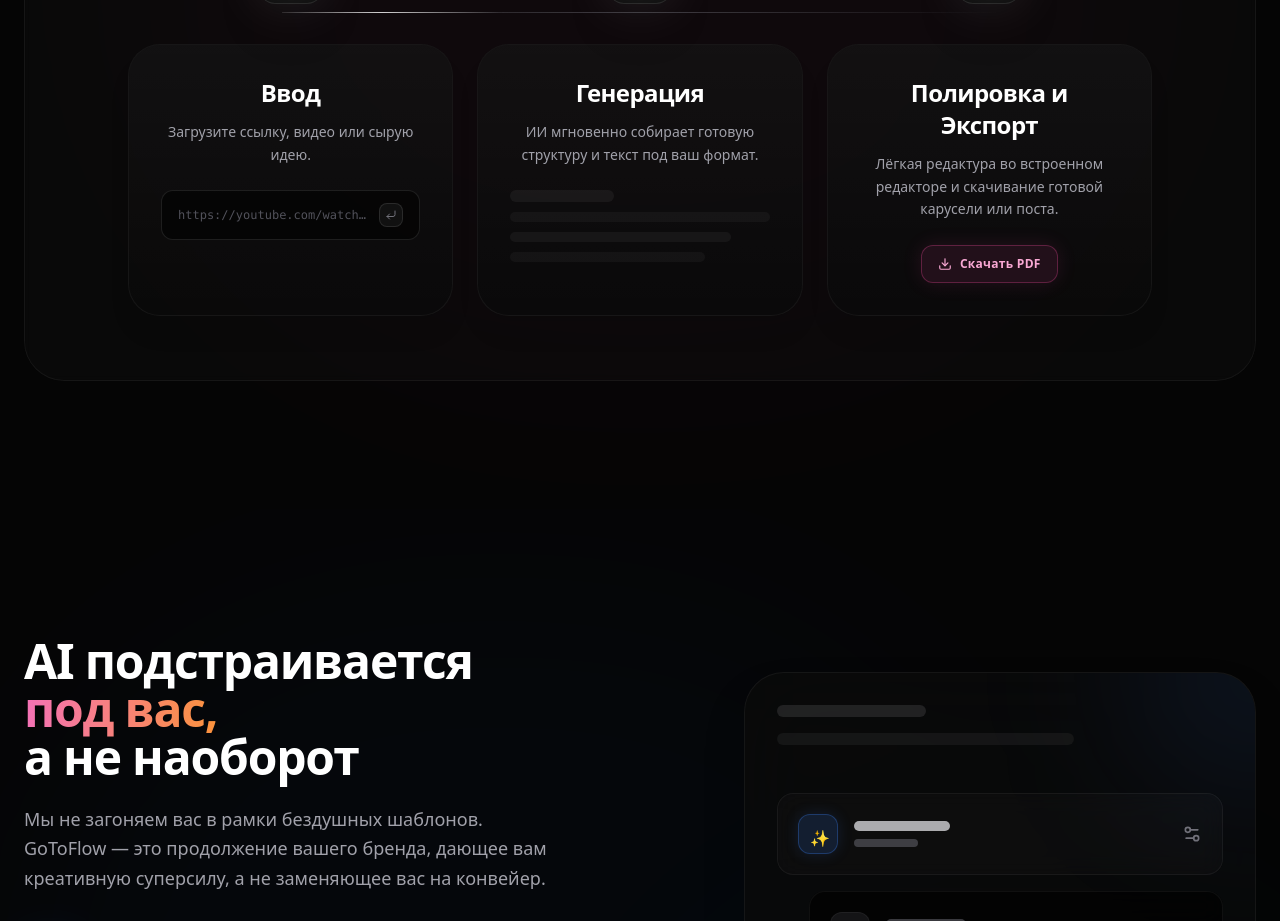
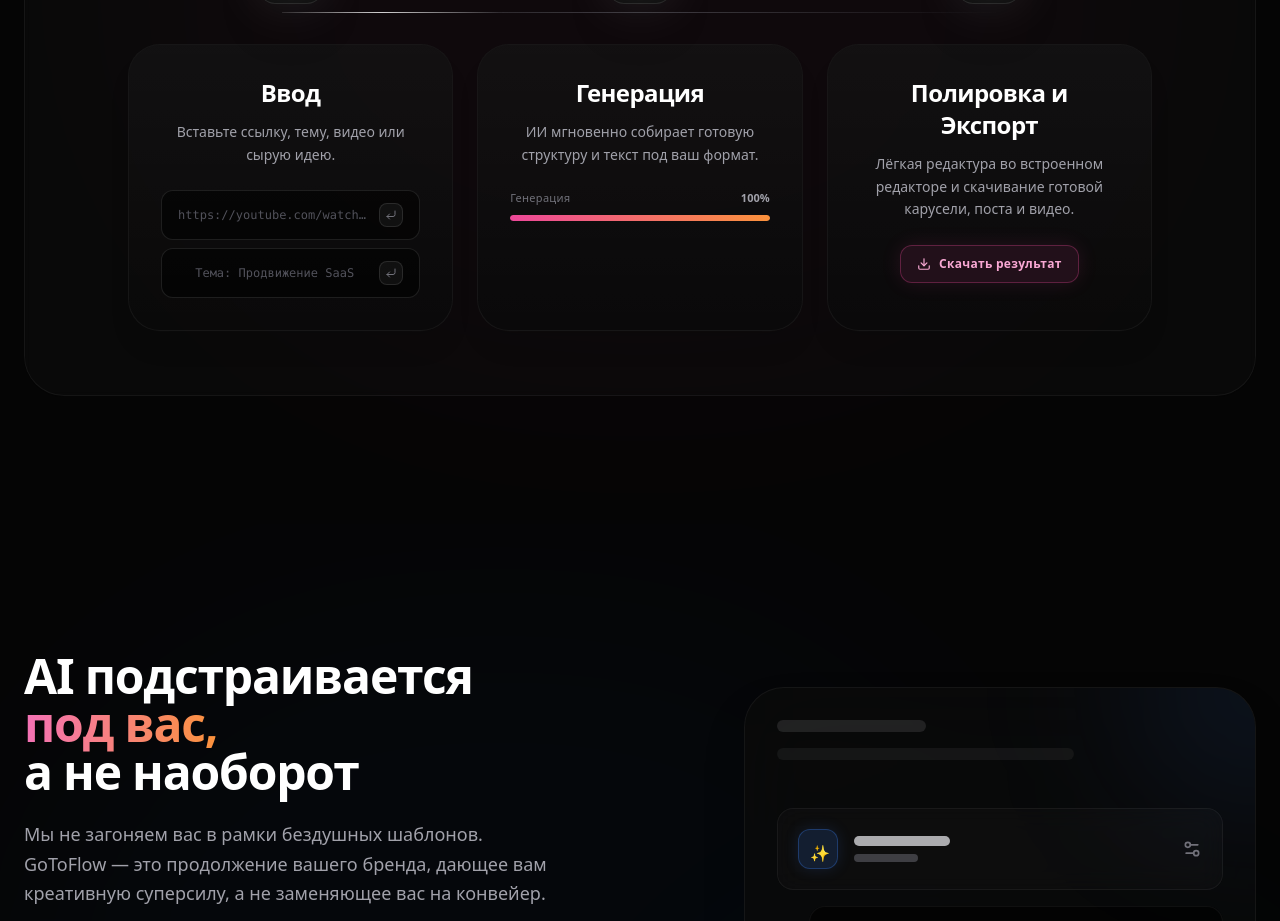
Before and after one commit to matteimikeska49-bot/gtf, a React (Vite) app: page / in a window 1280 px wide. Shown: the part 5000-5921 px from the top of the page. Built offline with nearby package versions, Linux system fonts and the light colour scheme.

Commit message:
feat(how-it-works): animated progress bar, dual input mockup, updated copy

```diff
--- a/src/components/HowItWorksSection.jsx
+++ b/src/components/HowItWorksSection.jsx
@@ -1,33 +1,68 @@
-import React from 'react';
+import React, { useState, useEffect } from 'react';
 import { motion } from 'framer-motion';
 import { CornerDownLeft, Sparkles, Download } from 'lucide-react';
 
 /* ─── Микро-UI: Имитация поля ввода (Шаг 1) ─── */
 const InputMockup = () => (
-  <div className="mt-6 flex items-center gap-2 px-4 py-3 rounded-xl bg-black/50 border border-white/10 w-full max-w-xs">
-    <span className="text-xs text-zinc-600 flex-1 truncate font-mono">https://youtube.com/watch?v=...</span>
-    <div className="shrink-0 w-6 h-6 rounded-lg bg-white/5 border border-white/10 flex items-center justify-center">
-      <CornerDownLeft className="w-3 h-3 text-zinc-500" />
+  <div className="mt-6 flex flex-col gap-2 w-full max-w-xs">
+    <div className="flex items-center gap-2 px-4 py-3 rounded-xl bg-black/50 border border-white/10">
+      <span className="text-xs text-zinc-600 flex-1 truncate font-mono">https://youtube.com/watch?v=...</span>
+      <div className="shrink-0 w-6 h-6 rounded-lg bg-white/5 border border-white/10 flex items-center justify-center">
+        <CornerDownLeft className="w-3 h-3 text-zinc-500" />
+      </div>
+    </div>
+    <div className="flex items-center gap-2 px-4 py-3 rounded-xl bg-black/50 border border-white/10">
+      <span className="text-xs text-zinc-600 flex-1 truncate font-mono">Тема: Продвижение SaaS</span>
+      <div className="shrink-0 w-6 h-6 rounded-lg bg-white/5 border border-white/10 flex items-center justify-center">
+        <CornerDownLeft className="w-3 h-3 text-zinc-500" />
+      </div>
     </div>
   </div>
 );
 
-/* ─── Микро-UI: Скелетон генерации (Шаг 2) ─── */
-const SkeletonMockup = () => (
-  <div className="mt-6 flex flex-col gap-2.5 w-full max-w-xs">
-    <div className="h-3 w-2/5 rounded-full bg-white/10 animate-pulse" />
-    <div className="h-2.5 w-full rounded-full bg-white/[0.07] animate-pulse [animation-delay:150ms]" />
-    <div className="h-2.5 w-[85%] rounded-full bg-white/[0.07] animate-pulse [animation-delay:300ms]" />
-    <div className="h-2.5 w-3/4 rounded-full bg-white/[0.05] animate-pulse [animation-delay:450ms]" />
-  </div>
-);
+/* ─── Микро-UI: Анимированный прогресс-бар генерации (Шаг 2) ─── */
+const ProgressMockup = () => {
+  const [pct, setPct] = useState(0);
+
+  useEffect(() => {
+    const DURATION = 2800; // ms for 0 -> 100
+    const STEP = 16;       // ~60fps
+    let current = 0;
+    const tick = () => {
+      current = (current + (100 * STEP) / DURATION);
+      if (current >= 100) {
+        setPct(100);
+        setTimeout(() => { current = 0; setPct(0); }, 600);
+      } else {
+        setPct(Math.floor(current));
+      }
+    };
+    const id = setInterval(tick, STEP);
+    return () => clearInterval(id);
+  }, []);
+
+  return (
+    <div className="mt-6 w-full max-w-xs flex flex-col gap-2">
+      <div className="flex items-center justify-between">
+        <span className="text-[11px] text-zinc-500 font-medium tracking-wide">Генерация</span>
+        <span className="text-[11px] text-zinc-400 font-bold tabular-nums">{pct}%</span>
+      </div>
+      <div className="w-full h-1.5 rounded-full bg-white/[0.06] overflow-hidden">
+        <div
+          className="h-full rounded-full bg-gradient-to-r from-pink-500 to-orange-400 transition-[width] duration-[16ms] ease-linear shadow-[0_0_8px_rgba(236,72,153,0.5)]"
+          style={{ width: `${pct}%` }}
+        />
+      </div>
+    </div>
+  );
+};
 
 /* ─── Микро-UI: Кнопка экспорта (Шаг 3) ─── */
 const ExportMockup = () => (
   <div className="mt-6">
     <button className="flex items-center gap-2 px-4 py-2.5 rounded-xl border border-pink-500/30 bg-pink-500/10 shadow-[0_0_20px_rgba(236,72,153,0.12)] text-pink-300 text-xs font-semibold tracking-wide transition-all hover:shadow-[0_0_30px_rgba(236,72,153,0.2)] hover:bg-pink-500/15 hover:border-pink-500/50 group">
       <Download className="w-3.5 h-3.5 group-hover:-translate-y-0.5 transition-transform duration-300" />
-      Скачать PDF
+      Скачать результат
     </button>
   </div>
 );
@@ -37,7 +72,7 @@ const steps = [
     icon: CornerDownLeft,
     number: 1,
     title: "Ввод",
-    desc: "Загрузите ссылку, видео или сырую идею.",
+    desc: "Вставьте ссылку, тему, видео или сырую идею.",
     micro: <InputMockup />,
   },
   {
@@ -45,13 +80,13 @@ const steps = [
     number: 2,
     title: "Генерация",
     desc: "ИИ мгновенно собирает готовую структуру и текст под ваш формат.",
-    micro: <SkeletonMockup />,
+    micro: <ProgressMockup />,
   },
   {
     icon: Download,
     number: 3,
     title: "Полировка и Экспорт",
-    desc: "Лёгкая редактура во встроенном редакторе и скачивание готовой карусели или поста.",
+    desc: "Лёгкая редактура во встроенном редакторе и скачивание готовой карусели, поста и видео.",
     micro: <ExportMockup />,
   },
 ];
```
